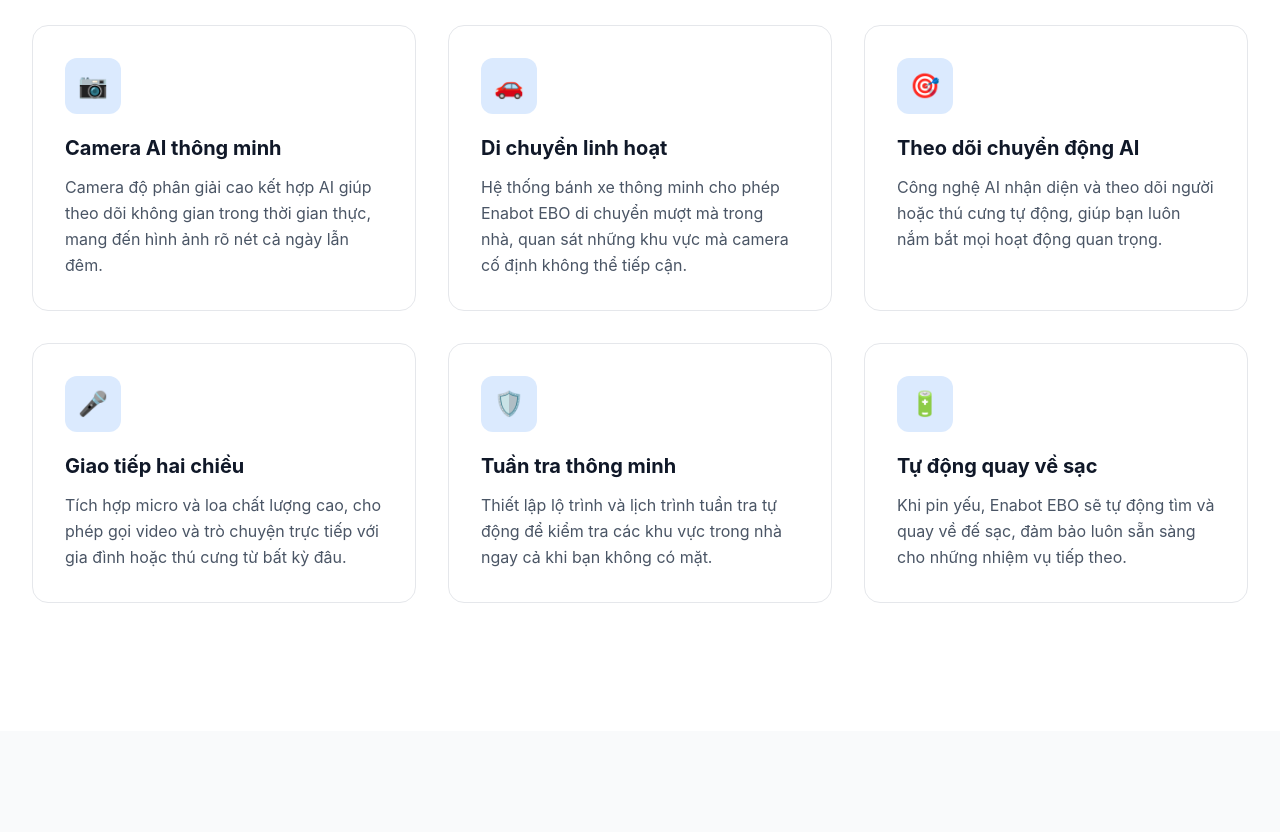
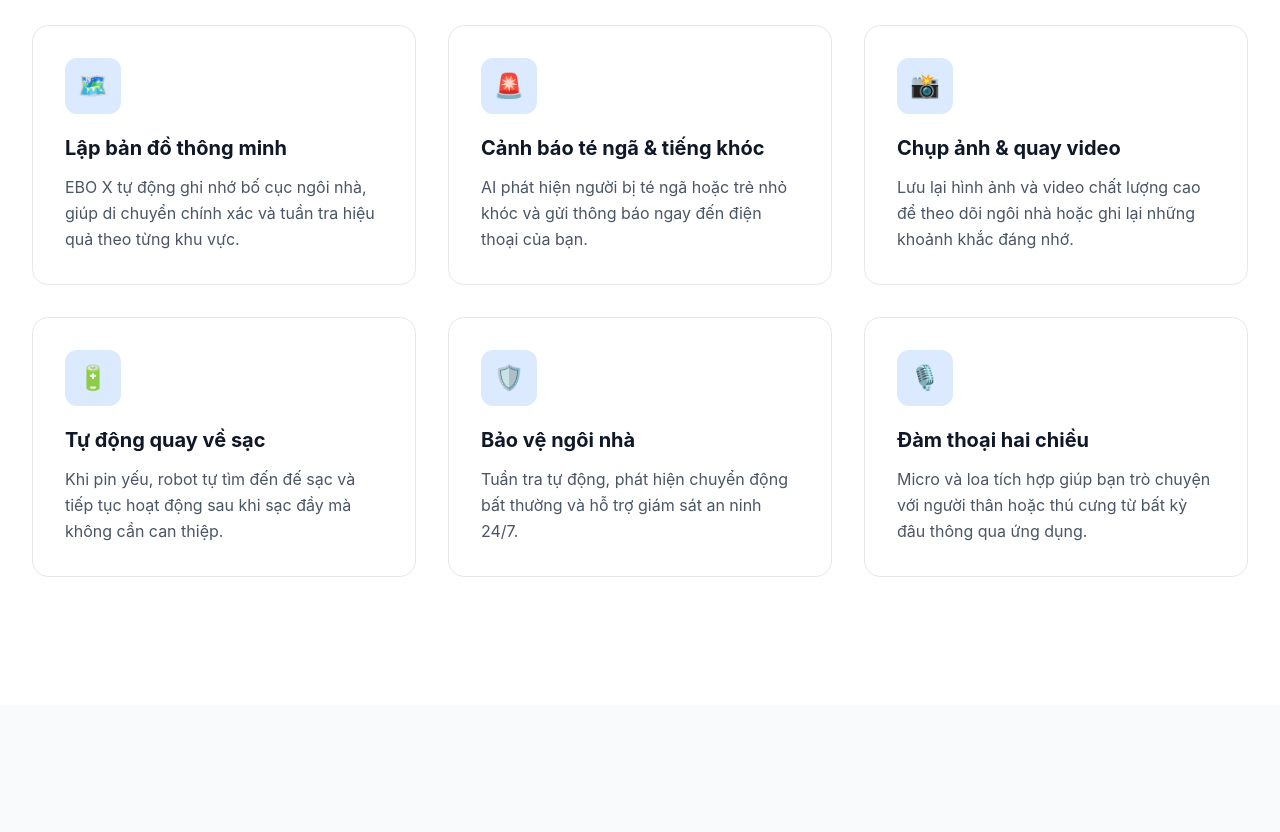
Before and after one commit to thanhvan4433/enabot, a React (Vite) app: page / in a window 1280 px wide. Shown: the part 1000-1832 px from the top of the page. Built offline with nearby package versions, Linux system fonts and the light colour scheme.

Commit message:
fix content

```diff
--- a/src/components/Features.jsx
+++ b/src/components/Features.jsx
@@ -1,40 +1,40 @@
 function Features() {
  const features = [
   {
-      icon: "📷",
-      title: "Camera AI thông minh",
+    icon: "🗺️",
+    title: "Lập bản đồ thông minh",
     description:
-        "Camera độ phân giải cao kết hợp AI giúp theo dõi không gian trong thời gian thực, mang đến hình ảnh rõ nét cả ngày lẫn đêm.",
+      "EBO X tự động ghi nhớ bố cục ngôi nhà, giúp di chuyển chính xác và tuần tra hiệu quả theo từng khu vực.",
   },
   {
-      icon: "🚗",
-      title: "Di chuyển linh hoạt",
+    icon: "🚨",
+    title: "Cảnh báo té ngã & tiếng khóc",
     description:
-        "Hệ thống bánh xe thông minh cho phép Enabot EBO di chuyển mượt mà trong nhà, quan sát những khu vực mà camera cố định không thể tiếp cận.",
+      "AI phát hiện người bị té ngã hoặc trẻ nhỏ khóc và gửi thông báo ngay đến điện thoại của bạn.",
   },
   {
-      icon: "🎯",
-      title: "Theo dõi chuyển động AI",
+    icon: "📸",
+    title: "Chụp ảnh & quay video",
     description:
-        "Công nghệ AI nhận diện và theo dõi người hoặc thú cưng tự động, giúp bạn luôn nắm bắt mọi hoạt động quan trọng.",
-    },
-    {
-      icon: "🎤",
-      title: "Giao tiếp hai chiều",
-      description:
-        "Tích hợp micro và loa chất lượng cao, cho phép gọi video và trò chuyện trực tiếp với gia đình hoặc thú cưng từ bất kỳ đâu.",
-    },
-    {
-      icon: "🛡️",
-      title: "Tuần tra thông minh",
-      description:
-        "Thiết lập lộ trình và lịch trình tuần tra tự động để kiểm tra các khu vực trong nhà ngay cả khi bạn không có mặt.",
+      "Lưu lại hình ảnh và video chất lượng cao để theo dõi ngôi nhà hoặc ghi lại những khoảnh khắc đáng nhớ.",
   },
   {
     icon: "🔋",
     title: "Tự động quay về sạc",
     description:
-        "Khi pin yếu, Enabot EBO sẽ tự động tìm và quay về đế sạc, đảm bảo luôn sẵn sàng cho những nhiệm vụ tiếp theo.",
+      "Khi pin yếu, robot tự tìm đến đế sạc và tiếp tục hoạt động sau khi sạc đầy mà không cần can thiệp.",
+  },
+  {
+    icon: "🛡️",
+    title: "Bảo vệ ngôi nhà",
+    description:
+      "Tuần tra tự động, phát hiện chuyển động bất thường và hỗ trợ giám sát an ninh 24/7.",
+  },
+  {
+    icon: "🎙️",
+    title: "Đàm thoại hai chiều",
+    description:
+      "Micro và loa tích hợp giúp bạn trò chuyện với người thân hoặc thú cưng từ bất kỳ đâu thông qua ứng dụng.",
   },
 ];
 
```
Lines whose indentation alone changed are shown as unchanged.
